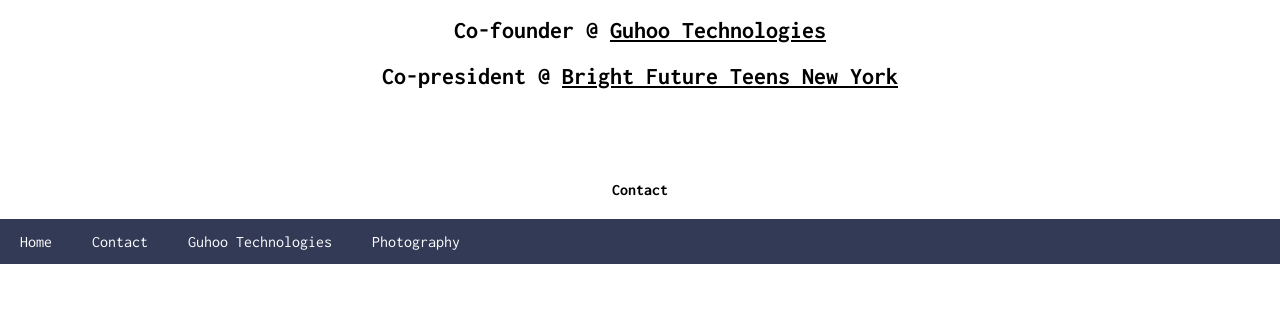
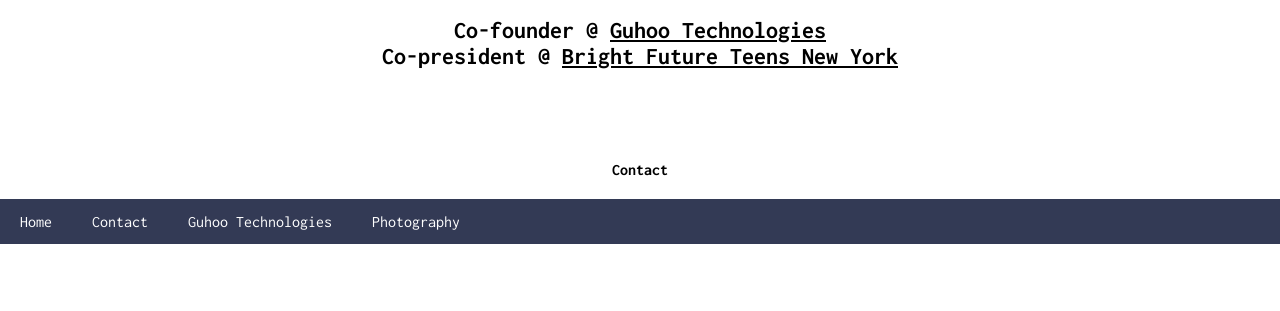
Before and after one commit to 2bf/2bf.github.io, a plain HTML site: page contact.html in a window 1280 px wide. Shown: the part 354-665 px from the top of the page. Drawn offline with Linux system fonts and the light colour scheme.

Commit message:
Add files via upload

```diff
--- a/contact.html
+++ b/contact.html
@@ -55,8 +55,10 @@
 			<div class="bg-image"></div>
 			<div class="bg-text">
 				<h1 style="font-size:50px"><a href="https://www.chimingwang.net" style= "text-decoration:none; color:#000000;">Chiming Wang</a></h1>
-				<h2>Co-founder @ <a href="https://ai.guhoo.com" style= "text-decoration:underline; color:#000000;">Guhoo Technologies</a></h2>
-				<h2>Co-president @ <a href="https://www.brightfutureteen.com/bft-new-york" style= "text-decoration:underline; color:#000000;">Bright Future Teens New York</a></h2>
+				<h2>Co-founder @ <a href="https://ai.guhoo.com" style= "text-decoration:underline; color:#000000;">Guhoo Technologies</a>
+					<br>
+					Co-president @ <a href="https://www.brightfutureteen.com/bft-new-york" style= "text-decoration:underline; color:#000000;">Bright Future Teens New York</a>
+				</h2>
 				<br><br><br>
 				<h4>Contact</h4>
 				<p></p>
```
Also changed, not shown: index.html (+4 -2 lines), photography.html (+4 -2 lines).
